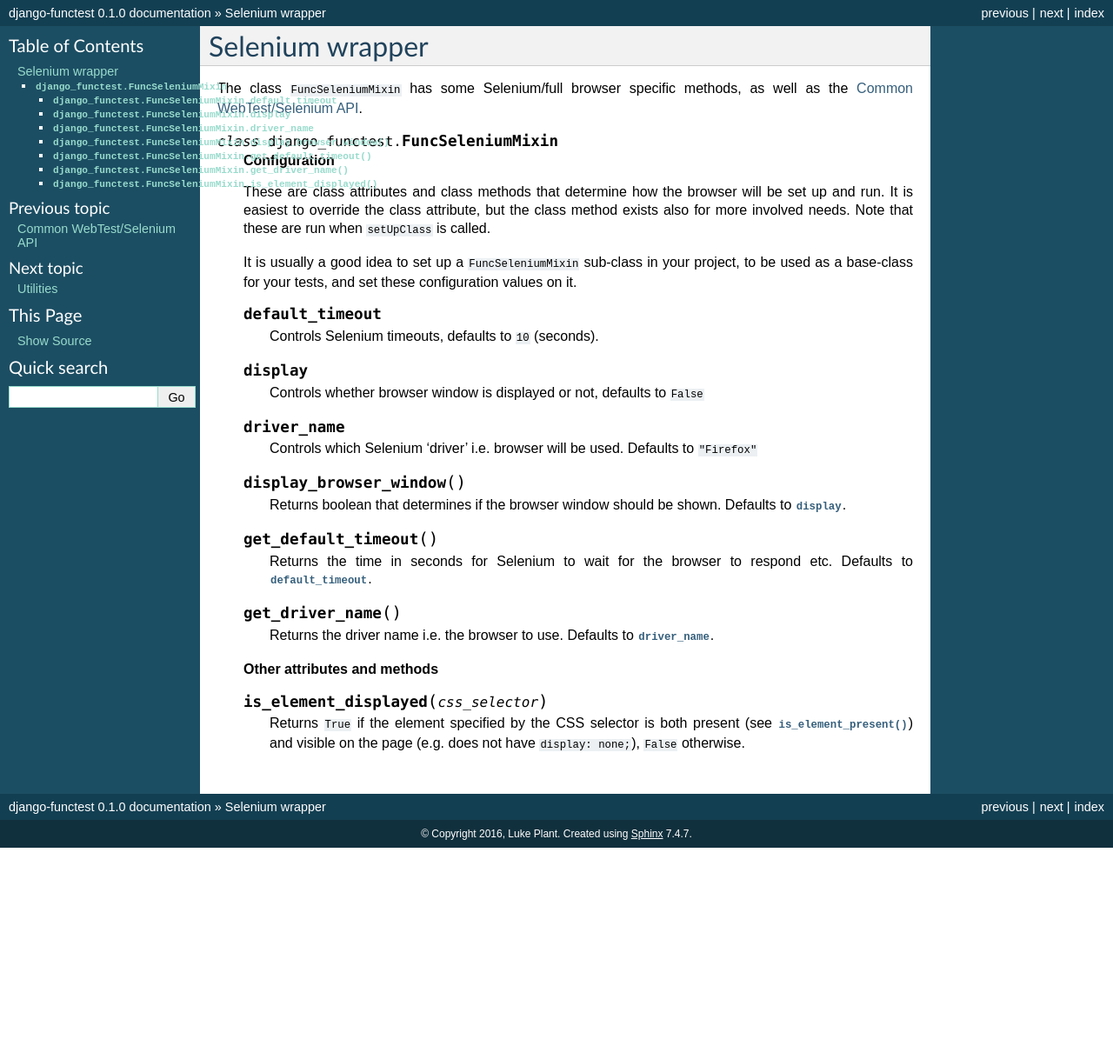
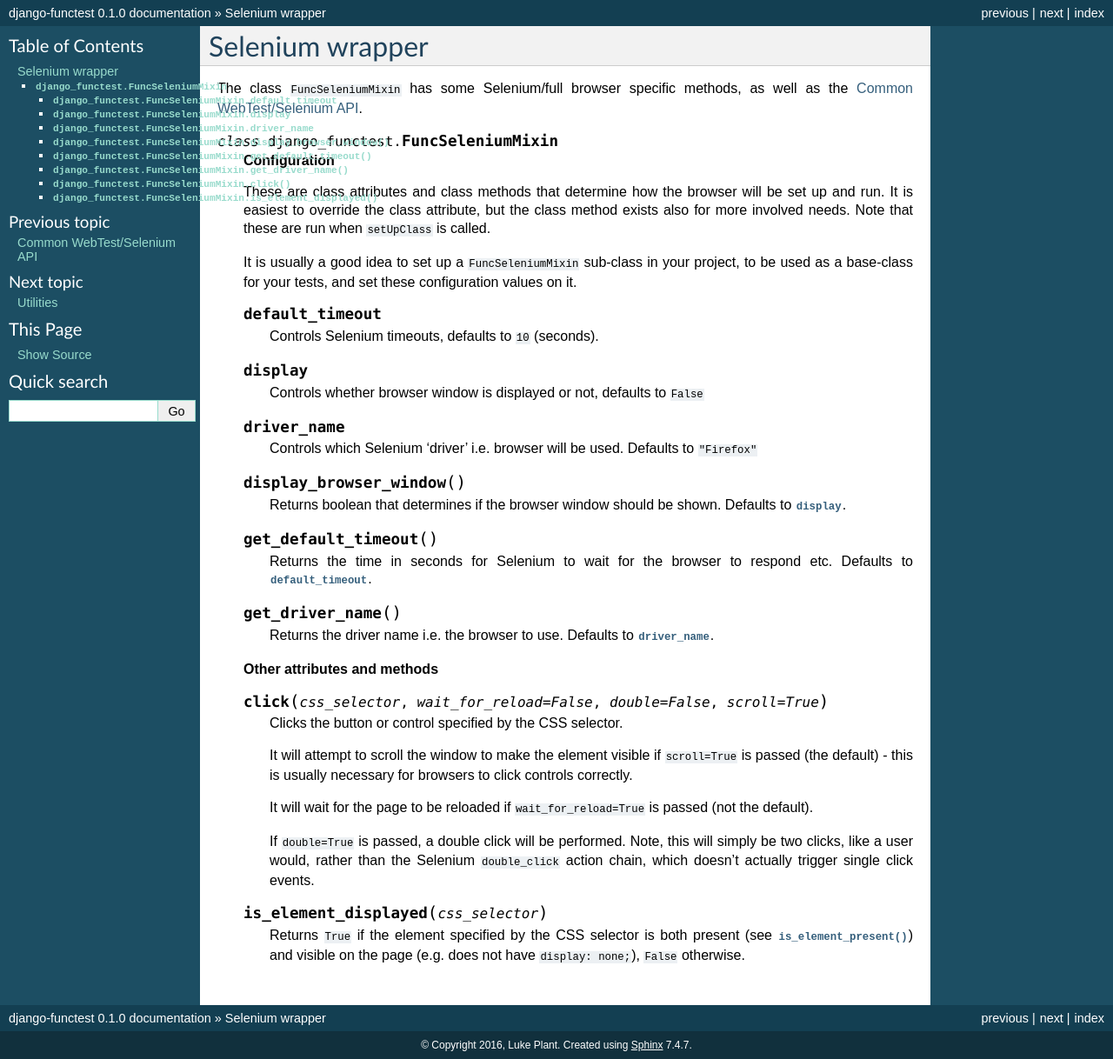
Before and after one commit to django-functest/django-functest, a Sphinx documentation site: the page built from docs/selenium.rst, in a window 1280 px wide. Shown: the whole page at 87% size. Built offline with Sphinx 7.4.7, drawn with Linux system fonts in a browser that asks for light colours; before the commit the page ends 975 px from its top, so only the background shows below that.

Commit message:
Tested and documented 'click' method

```diff
--- a/docs/selenium.rst
+++ b/docs/selenium.rst
@@ -43,6 +43,22 @@ The class ``FuncSeleniumMixin`` has some Selenium/full browser specific methods,
 
    **Other attributes and methods**
 
+   .. method:: click(css_selector, wait_for_reload=False, double=False, scroll=True)
+
+      Clicks the button or control specified by the CSS selector.
+
+      It will attempt to scroll the window to make the element visible if
+      ``scroll=True`` is passed (the default) - this is usually necessary for browsers to click
+      controls correctly.
+
+      It will wait for the page to be reloaded if ``wait_for_reload=True`` is
+      passed (not the default).
+
+      If ``double=True`` is passed, a double click will be performed. Note, this
+      will simply be two clicks, like a user would, rather than the Selenium
+      ``double_click`` action chain, which doesn't actually trigger single click
+      events.
+
    .. method:: is_element_displayed(css_selector)
 
       Returns ``True`` if the element specified by the CSS selector is both
```
Also changed, not shown: 3 other files.
